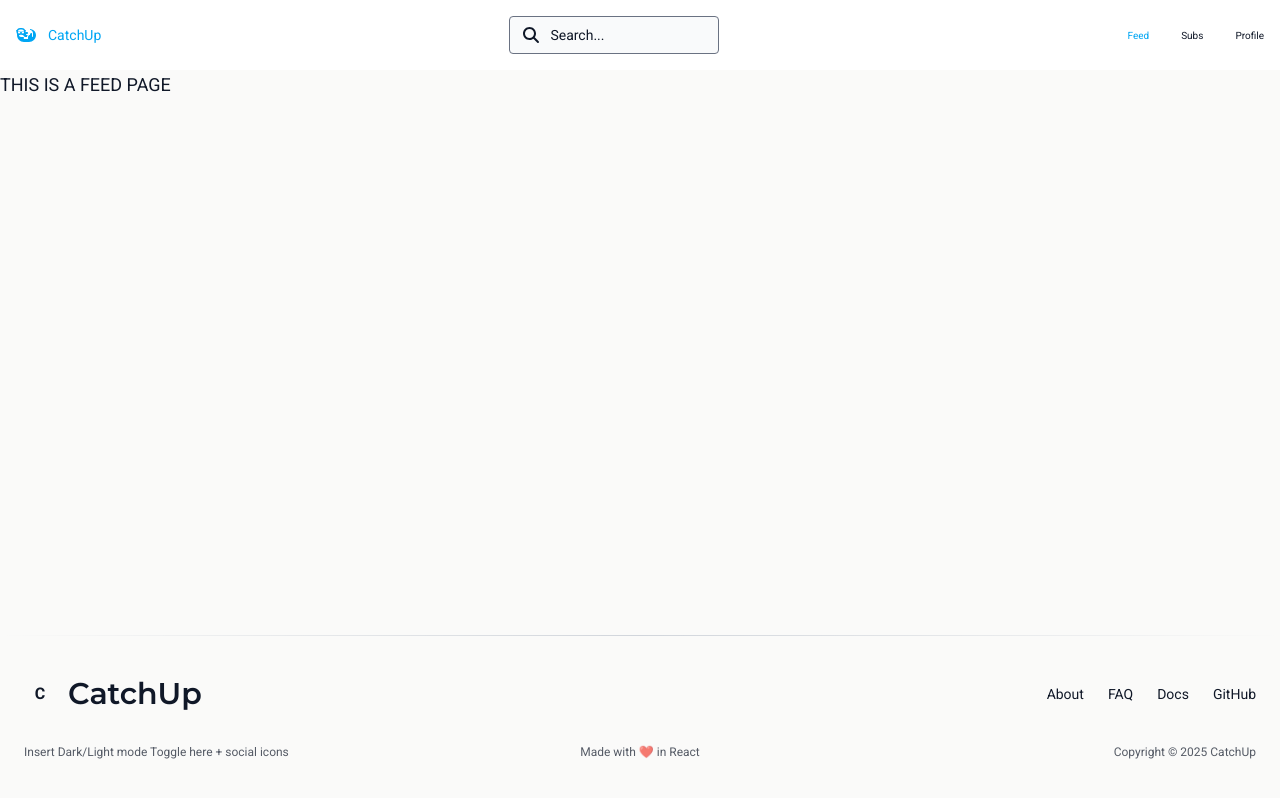
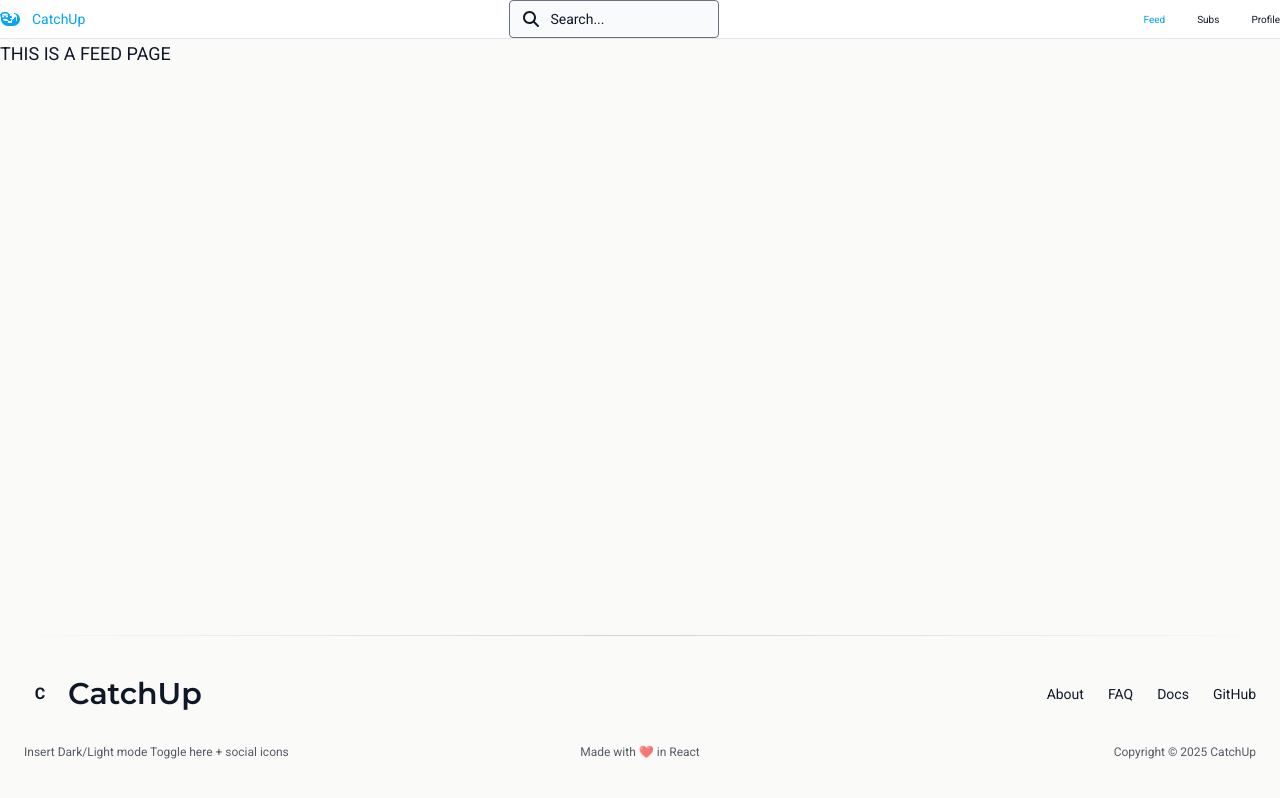
Before and after one commit to 4-sem-CatchUp/frontend, a React (Vite) app: page / in a window 1280 px wide. Built offline with nearby package versions, Linux system fonts and the light colour scheme.

Commit message:
please work

```diff
--- a/src/app/layout/GlobalHeader.jsx
+++ b/src/app/layout/GlobalHeader.jsx
@@ -12,8 +12,8 @@ import { faBars } from "@fortawesome/free-solid-svg-icons";
 
 export default function GlobalHeader() {
   return (
-    <nav className="bg-white border-gray-200 dark:bg-gray-900">
-      <div className="max-w-screen-xl flex flex-wrap items-center justify-between mx-auto p-4 text-sky-500 dark:text-stone-50">
+    <nav className="bg-white border-gray-200 dark:bg-gray-900 border-b-[0.5px]">
+      <div className="max-w-screen-xl flex flex-wrap items-center justify-between mx-auto text-sky-500 dark:text-stone-50">
         <a href="/" className="flex items-center space-x-3 rtl:space-x-reverse">
           <FontAwesomeIcon icon={faOtter} className="h-6 w-6" />
           <span className="self-center whitespace-nowrap dark:text-stone-50 text-sm">
```
